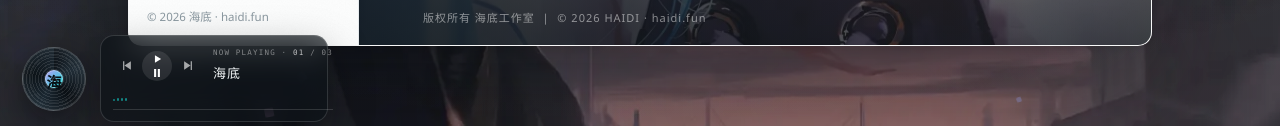
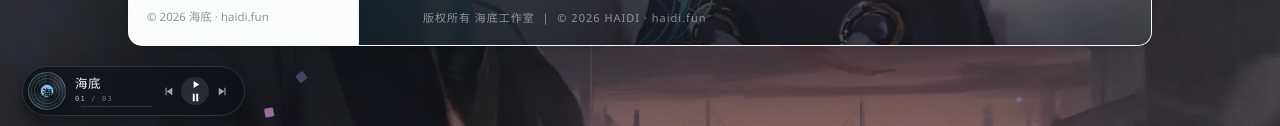
Before and after one commit to yhbzsh/haidi-site, a plain HTML site: page index.html in a window 1280 px wide. Shown: the part 674-800 px from the top of the page. Drawn offline with Linux system fonts and the light colour scheme.

Commit message:
播放器改为细长胶囊条，移动端显示

```diff
--- a/css/main.css
+++ b/css/main.css
@@ -2014,24 +2014,37 @@ body.is-lightbox { overflow: hidden; }
 }
 
 /* ==========================================================================
-   左下角黑胶播放器
+   左下角黑胶播放器（细长条）
    ========================================================================== */
 .player {
   position: fixed;
   left: 22px;
-  bottom: 4px;
+  bottom: 10px;
   z-index: 65;
   display: flex;
   align-items: center;
-  gap: 14px;
+  gap: 9px;
+  height: 50px;
+  padding: 0 10px 0 5px;
+  border: 1px solid rgba(255, 255, 255, .13);
+  border-radius: 999px;
+  background: rgba(9, 16, 21, .62);
+  -webkit-backdrop-filter: blur(18px) saturate(1.15);
+  backdrop-filter: blur(18px) saturate(1.15);
+  box-shadow: 0 12px 30px rgba(3, 8, 11, .4);
   color: #fff;
   font-family: inherit;
+  transition: border-color .25s, background .25s;
+}
+.player:hover {
+  border-color: rgba(255, 255, 255, .22);
+  background: rgba(9, 16, 21, .74);
 }
 .player__disc {
   position: relative;
   flex: 0 0 auto;
-  width: 64px;
-  height: 64px;
+  width: 38px;
+  height: 38px;
   padding: 0;
   border-radius: 50%;
   border: 1px solid rgba(255, 255, 255, .22);
@@ -2039,16 +2052,16 @@ body.is-lightbox { overflow: hidden; }
     repeating-radial-gradient(circle at 50% 50%, rgba(255, 255, 255, .10) 0 1px, transparent 1px 3px),
     conic-gradient(from 0deg, #0f151b, #222f39 18%, #0b1015 38%, #1b2832 58%, #0d1419 78%, #1a252e);
   box-shadow:
-    0 14px 34px rgba(3, 8, 11, .5),
-    inset 0 0 0 5px rgba(255, 255, 255, .035);
+    0 6px 16px rgba(3, 8, 11, .45),
+    inset 0 0 0 4px rgba(255, 255, 255, .035);
   animation: disc-spin 9s linear infinite;
   animation-play-state: paused;
-  transition: transform .3s var(--ease), box-shadow .3s;
+  transition: transform .3s var(--ease);
 }
 .player__disc::before {
   content: "";
   position: absolute;
-  inset: 7px;
+  inset: 5px;
   border-radius: 50%;
   border: 1px solid rgba(255, 255, 255, .08);
 }
@@ -2057,113 +2070,98 @@ body.is-lightbox { overflow: hidden; }
   position: absolute;
   left: 50%;
   top: 50%;
-  width: 3px;
-  height: 3px;
-  margin: -1.5px;
+  width: 2px;
+  height: 2px;
+  margin: -1px;
   border-radius: 50%;
   background: #080d10;
   box-shadow: 0 0 0 1px rgba(255, 255, 255, .16);
 }
 .player__label {
   position: absolute;
-  inset: 22px;
+  inset: 12px;
   border-radius: 50%;
   display: grid;
   place-items: center;
   background: linear-gradient(135deg, #b79bf2, #13e2da);
   color: #081014;
   font-family: "Songti SC", "SimSun", "STSong", serif;
-  font-size: 15px;
+  font-size: 10px;
   font-weight: 700;
   box-shadow: inset 0 0 0 1px rgba(255, 255, 255, .35);
 }
 .player.is-playing .player__disc { animation-play-state: running; }
-.player__disc:hover { transform: scale(1.04); }
+.player__disc:hover { transform: scale(1.05); }
 .player__disc:focus-visible { outline: 2px solid #13e2da; outline-offset: 3px; }
 .player__panel {
-  display: grid;
-  grid-template-columns: minmax(88px, 1fr) auto;
-  grid-template-rows: auto auto auto;
-  column-gap: 12px;
-  align-items: center;
-  width: 228px;
-  padding: 10px 12px 11px;
-  border-radius: 14px;
-  border: 1px solid rgba(255, 255, 255, .14);
-  background: rgba(10, 17, 22, .62);
-  -webkit-backdrop-filter: blur(16px) saturate(1.1);
-  backdrop-filter: blur(16px) saturate(1.1);
-  box-shadow: 0 18px 44px rgba(3, 8, 11, .38);
-}
-.player__kicker {
+  position: static;
+  display: flex;
+  align-items: center;
+  gap: 7px;
+  width: auto;
+  padding: 0;
+  border: 0;
+  border-radius: 0;
+  background: none;
+  box-shadow: none;
+}
+.player__meta {
+  display: flex;
+  flex-direction: column;
+  gap: 2px;
+  min-width: 74px;
+  max-width: 100px;
+}
+.player__title {
+  display: block;
+  overflow: hidden;
+  font-size: 12.5px;
+  line-height: 1.2;
+  letter-spacing: .5px;
+  color: #f3f7f8;
+  white-space: nowrap;
+  text-overflow: ellipsis;
+}
+.player__sub {
   display: block;
   font-family: var(--mono);
-  font-size: 7.5px;
+  font-size: 7px;
   letter-spacing: 1.2px;
-  color: rgba(255, 255, 255, .45);
+  color: rgba(255, 255, 255, .4);
   white-space: nowrap;
 }
-.player__kicker b { font-weight: 500; color: rgba(255, 255, 255, .72); }
-.player__title {
-  display: block;
-  margin-top: 3px;
-  font-size: 13px;
-  letter-spacing: 1px;
-  color: #f3f7f8;
-  white-space: nowrap;
-}
-.player__controls { display: flex; align-items: center; gap: 1px; grid-row: 1 / span 2; }
+.player__sub b { font-weight: 500; color: rgba(255, 255, 255, .72); }
+.player__controls { display: flex; align-items: center; gap: 0; }
 .player__btn {
-  width: 26px;
-  height: 26px;
+  width: 24px;
+  height: 24px;
   display: grid;
   place-items: center;
-  border-radius: 7px;
+  border-radius: 50%;
   color: rgba(255, 255, 255, .62);
   transition: color .2s, background .2s;
 }
-.player__btn svg { width: 15px; height: 15px; display: block; }
+.player__btn svg { width: 13px; height: 13px; display: block; }
 .player__btn:hover { color: #fff; background: rgba(255, 255, 255, .08); }
 .player__btn--main {
-  width: 30px;
-  height: 30px;
-  margin: 0 2px;
-  border-radius: 50%;
+  width: 28px;
+  height: 28px;
+  margin: 0 1px;
   background: rgba(255, 255, 255, .1);
   color: #fff;
 }
-.player__btn--main svg { width: 14px; height: 14px; }
+.player__btn--main svg { width: 13px; height: 13px; }
 .player__ico-pause { display: none; }
 .player.is-playing .player__ico-play { display: none; }
 .player.is-playing .player__ico-pause { display: block; }
-.player__wave {
-  grid-column: 1;
-  display: flex;
-  align-items: flex-end;
-  gap: 2px;
-  height: 9px;
-  margin-top: 7px;
-  opacity: .55;
-}
-.player__wave i {
-  display: block;
-  width: 2px;
-  height: 30%;
-  border-radius: 1px;
-  background: #13e2da;
-  animation: eq 1s ease-in-out infinite;
-  animation-play-state: paused;
-}
-.player.is-playing .player__wave i { animation-play-state: running; }
-.player__wave i:nth-child(2) { animation-delay: .18s; }
-.player__wave i:nth-child(3) { animation-delay: .36s; }
-.player__wave i:nth-child(4) { animation-delay: .12s; }
 .player__progress {
-  grid-column: 1 / -1;
+  position: absolute;
+  left: 58px;
+  right: 92px;
+  bottom: 8px;
   height: 1px;
-  margin-top: 8px;
   overflow: hidden;
-  background: rgba(255, 255, 255, .14);
+  background: rgba(255, 255, 255, .12);
 }
 .player__progress i {
   display: block;
@@ -2172,29 +2170,21 @@ body.is-lightbox { overflow: hidden; }
   background: linear-gradient(90deg, #a379f1, #13e2da);
 }
 @keyframes disc-spin { to { transform: rotate(360deg); } }
-@keyframes eq {
-  0%, 100% { height: 25%; }
-  50% { height: 100%; }
-}
 @media (max-width: 640px) {
-  .player { left: 12px; bottom: 10px; gap: 8px; }
-  .player__disc { width: 48px; height: 48px; }
-  .player__label { inset: 16px; font-size: 11px; }
-  .player__panel {
-    display: flex;
-    align-items: center;
-    gap: 9px;
-    width: auto;
-    max-width: calc(100vw - 84px);
-    padding: 7px 10px;
-    border-radius: 12px;
+  .player {
+    left: 12px;
+    bottom: 10px;
+    height: 44px;
+    gap: 7px;
+    padding: 0 8px 0 4px;
   }
-  .player__kicker,
-  .player__wave,
-  .player__progress { display: none; }
-  .player__title { margin-top: 0; font-size: 12px; }
-  .player__controls { gap: 0; }
-  .player__btn { width: 24px; height: 24px; }
+  .player__disc { width: 34px; height: 34px; }
+  .player__label { inset: 11px; font-size: 9px; }
+  .player__meta { min-width: 62px; max-width: 84px; }
+  .player__title { font-size: 11.5px; }
+  .player__sub { display: none; }
+  .player__btn { width: 23px; height: 23px; }
   .player__btn--main { width: 26px; height: 26px; }
   .player__controls [data-player="prev"] { display: none; }
-}
+  .player__progress { left: 46px; right: 62px; bottom: 6px; }
+}
--- a/index.html
+++ b/index.html
@@ -435,8 +435,8 @@
     </button>
     <div class="player__panel">
       <div class="player__meta">
-        <span class="player__kicker">NOW PLAYING · <b id="playerIndex">01</b> / 03</span>
         <span class="player__title" id="playerTitle">海底</span>
+        <span class="player__sub"><b id="playerIndex">01</b> / 03</span>
       </div>
       <div class="player__controls">
         <button class="player__btn" type="button" data-player="prev" aria-label="上一首"><svg><use href="#i-prev"/></svg></button>
@@ -446,7 +446,6 @@
         </button>
         <button class="player__btn" type="button" data-player="next" aria-label="下一首"><svg><use href="#i-next"/></svg></button>
       </div>
-      <div class="player__wave" aria-hidden="true"><i></i><i></i><i></i><i></i></div>
       <div class="player__progress" aria-hidden="true"><i id="playerBar"></i></div>
     </div>
     <audio id="playerAudio" preload="none"></audio>
```
Also changed, not shown: 1 other file.
